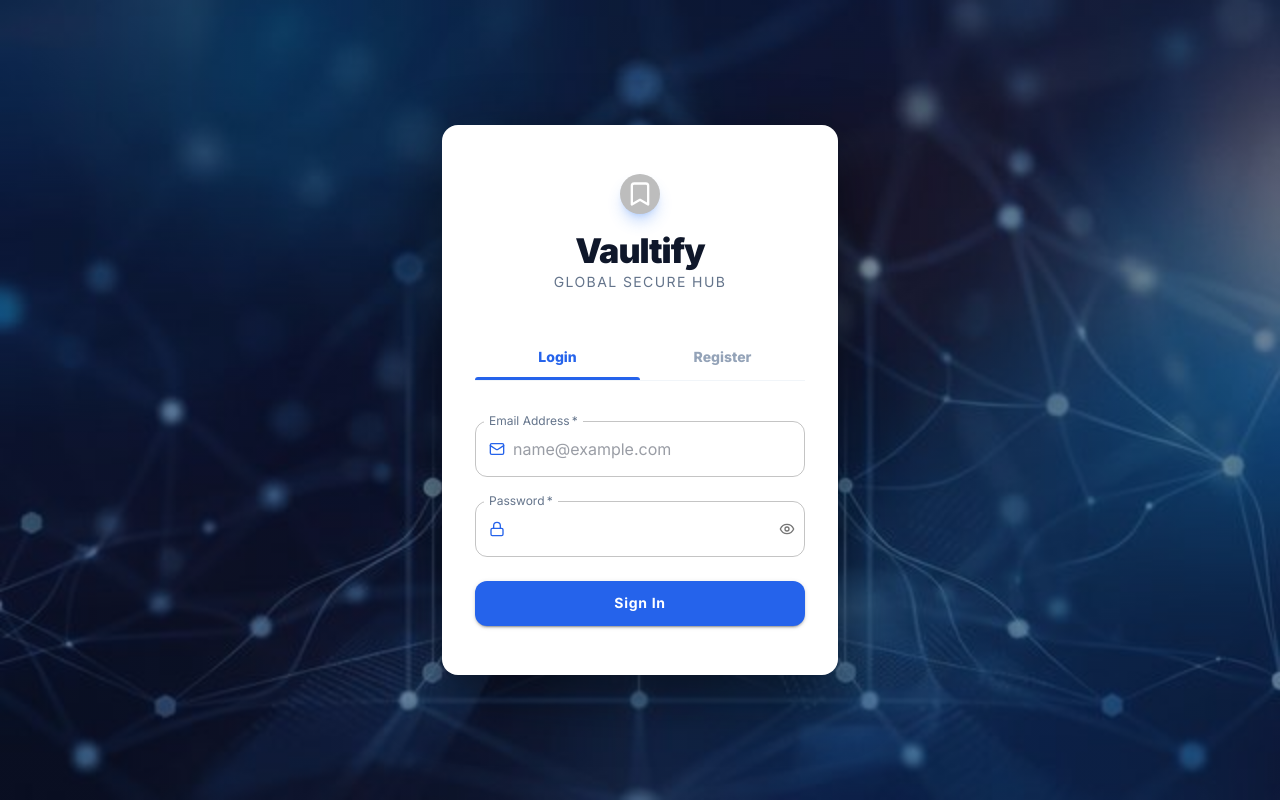
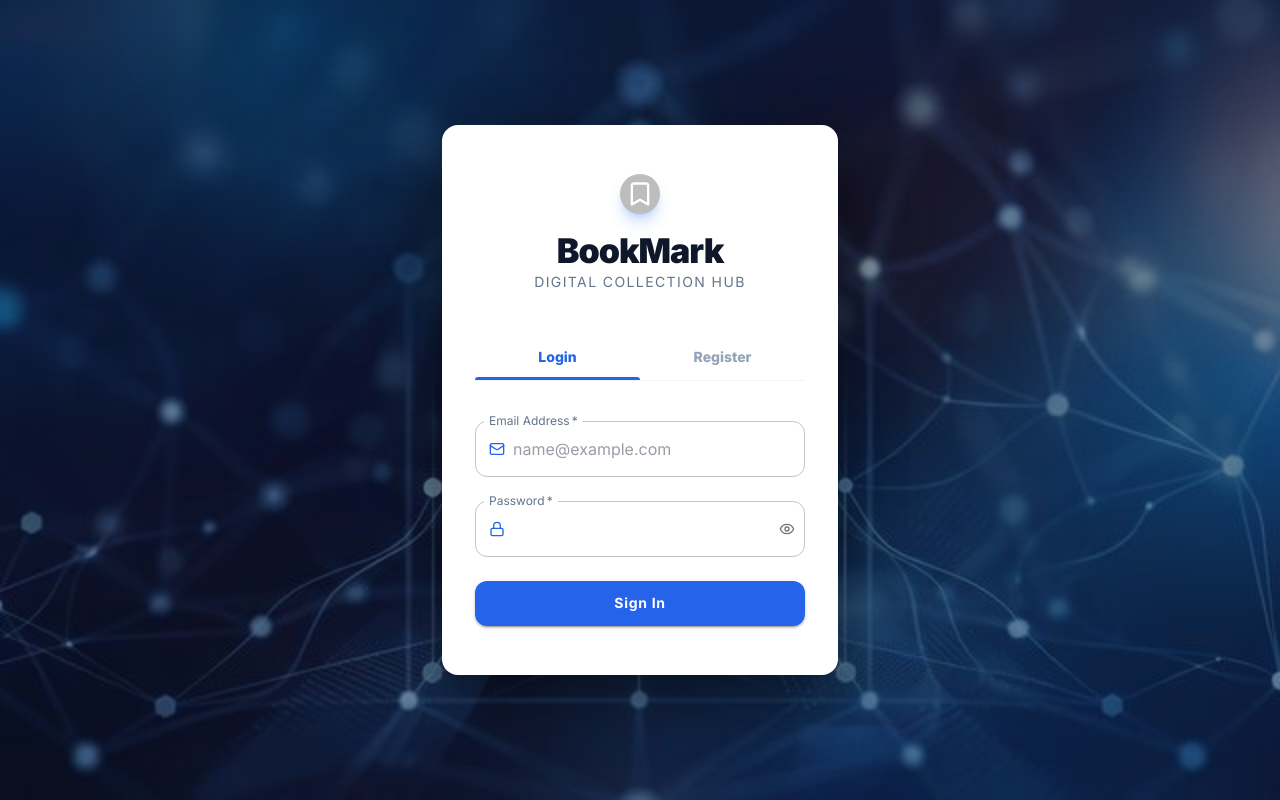
Before and after one commit to tejaswinimallavaraputej-spec/BookMark_Frontend, a React (Vite) app: page /auth in a window 1280 px wide. Built offline with nearby package versions, Linux system fonts and the light colour scheme; no server answers.

Commit message:
Final BookMark branding on AuthPage

```diff
--- a/src/pages/AuthPage.jsx
+++ b/src/pages/AuthPage.jsx
@@ -57,10 +57,10 @@ const AuthPage = () => {
                 <Bookmark className="w-7 h-7 text-white" />
               </Avatar>
               <Typography variant="h4" className="font-black text-slate-900 tracking-tight">
-                Vaultify
+                BookMark
               </Typography>
               <Typography variant="body2" className="text-slate-500 font-bold uppercase tracking-widest text-[10px]">
-                Global Secure Hub
+                Digital Collection Hub
               </Typography>
             </Box>
 
```
